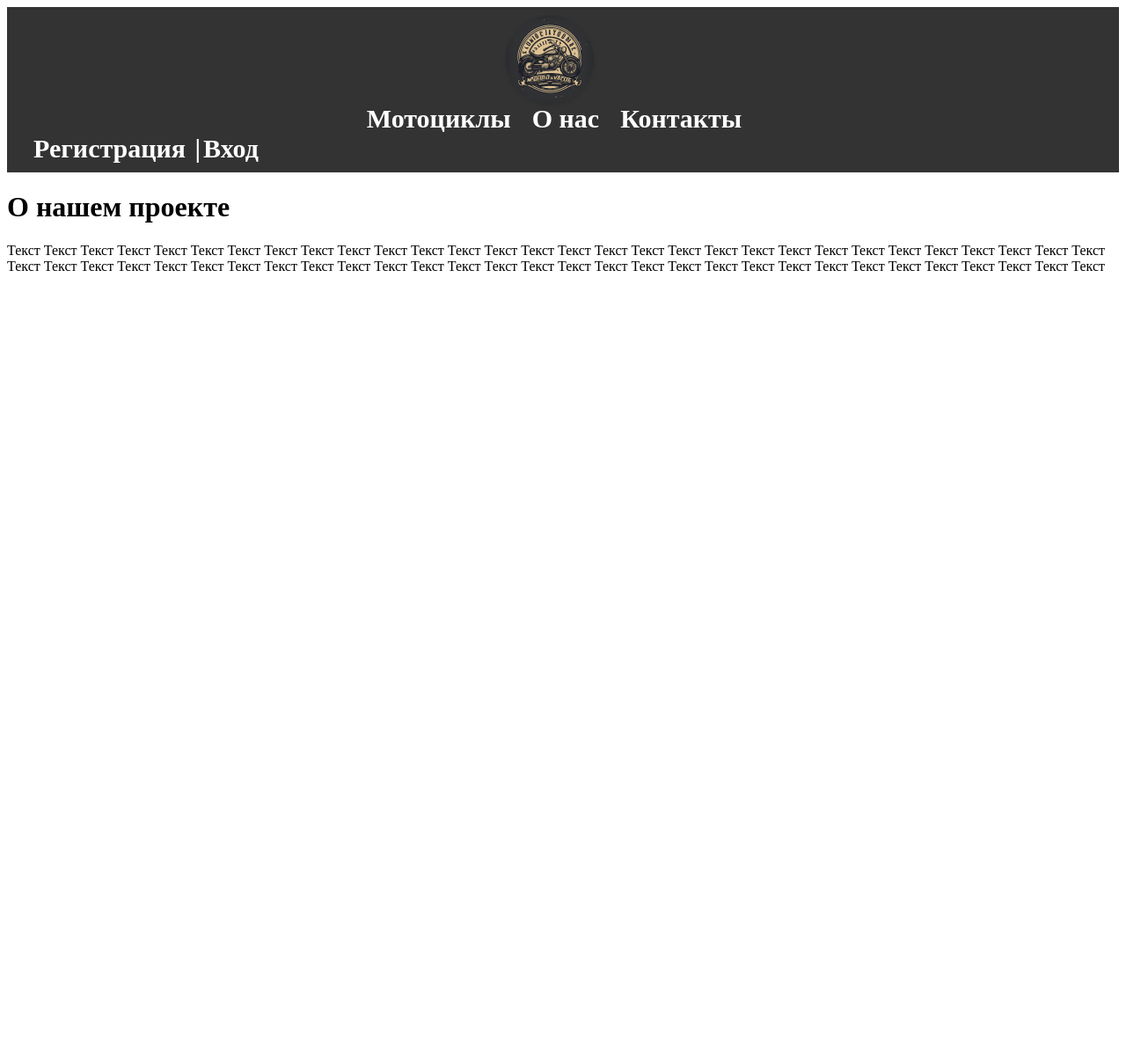
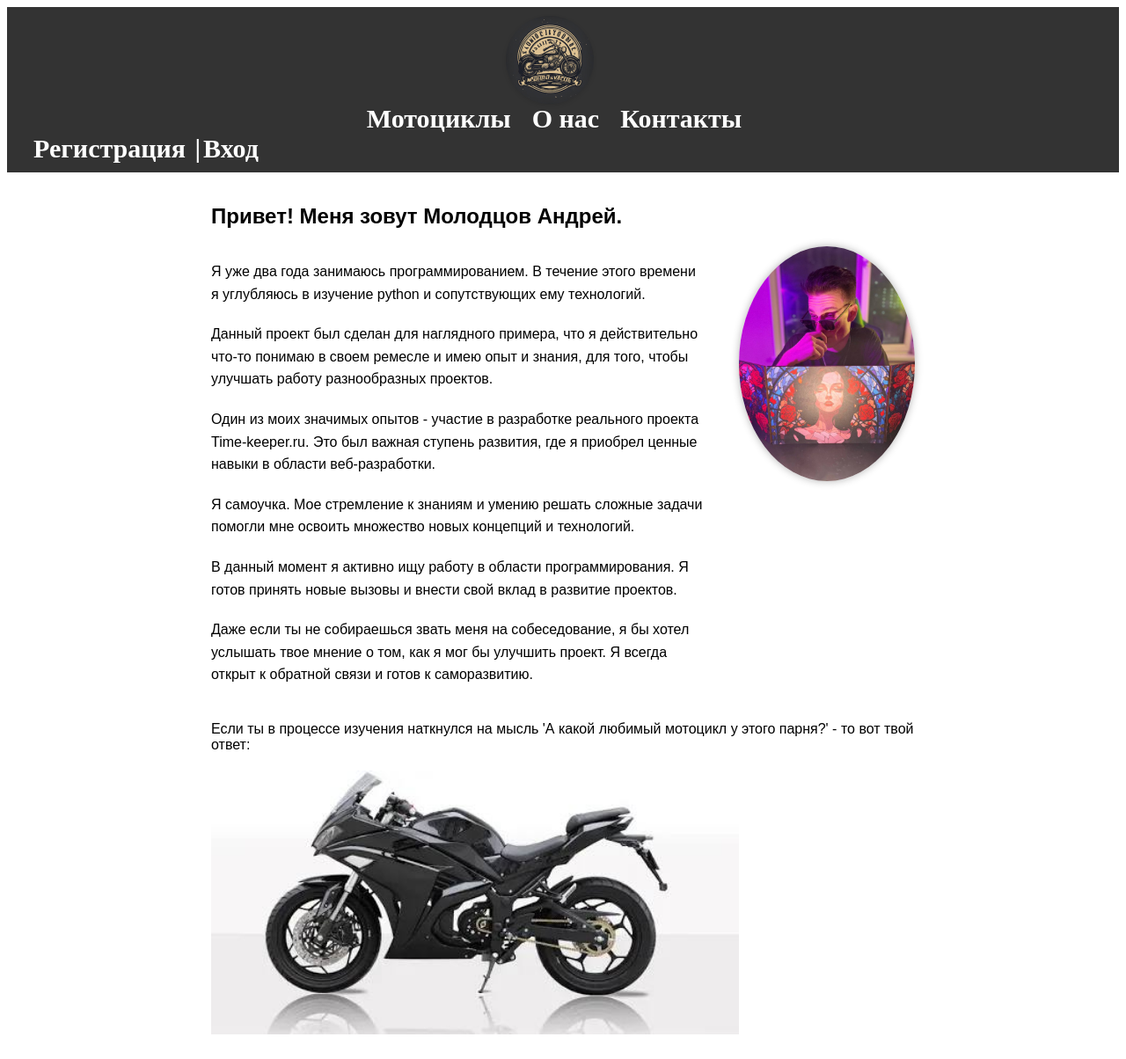
Before and after one commit to Pony3n/Moto_sale, a Django app: page /about/ in a window 1280 px wide. Shown: the whole page at 88% size. Before the commit the page ends 308 px from the top, so only its background shows below. Run offline with Django 5.2, Linux system fonts and the light colour scheme.

```diff
--- /dev/null
+++ b/moto_seller/motorcycles/static/motorcycles/css/about_page_styles.css
@@ -0,0 +1,51 @@
+.about-container {
+    max-width: 800px;
+    margin: 0 auto;
+    padding: 20px;
+    font-family: Arial, sans-serif;
+}
+
+.about-header {
+    font-size: 24px;
+    margin-bottom: 20px;
+}
+
+.about-text {
+    font-size: 16px;
+    line-height: 1.6;
+    margin-bottom: 20px;
+}
+
+.content-wrapper {
+    display: flex;
+    justify-content: space-between;
+    align-items: flex-start;
+    margin-bottom: 20px; /* Отступ снизу блока */
+}
+
+.main-content {
+    flex: 1;
+    margin-right: 20px; /* Примерный отступ между блоками */
+}
+
+.portrait {
+    width: 200px; /* Примерная ширина портрета */
+}
+
+.additional-content {
+    margin-top: 20px; /* Примерный отступ между основным контентом и дополнительным */
+}
+
+.about-portrait {
+    float: right;
+    margin-left: 20px;
+    border-radius: 50%;
+    box-shadow: 0 0 10px rgba(0, 0, 0, 0.3);
+}
+
+.about-motorcycle {
+    display: flex;
+    margin-top: 20px;
+    max-width: 600px;
+    width: 100%;
+}
--- /dev/null
+++ b/moto_seller/motorcycles/static/motorcycles/css/contact_page_styles.css
@@ -0,0 +1,20 @@
+.contact-container {
+    max-width: 800px;
+    margin: 0 auto;
+    padding: 20px;
+    font-family: Arial, sans-serif;
+}
+
+.contact-header {
+    font-size: 24px;
+    margin-bottom: 20px;
+}
+
+.contact-info {
+    font-size: 16px;
+    line-height: 1.6;
+}
+
+.contact-info strong {
+    font-weight: bold;
+}
--- a/moto_seller/motorcycles/templates/motorcycles/about.html
+++ b/moto_seller/motorcycles/templates/motorcycles/about.html
@@ -1,9 +1,30 @@
 {% extends 'motorcycles/base.html' %}
+{% load static %}
+{% block content %}
+<div class="about-container">
+    <h1 class="about-header">Привет! Меня зовут Молодцов Андрей.</h1>
 
-{% block content %}
-<h1>О нашем проекте</h1>
-<p>Текст Текст Текст Текст Текст Текст Текст Текст Текст Текст Текст Текст Текст Текст Текст
-Текст Текст Текст Текст Текст Текст Текст Текст Текст Текст Текст Текст Текст Текст Текст
-Текст Текст Текст Текст Текст Текст Текст Текст Текст Текст Текст Текст Текст Текст Текст Текст
-Текст Текст Текст Текст Текст Текст Текст Текст Текст Текст Текст Текст Текст Текст </p>
+    <div class="content-wrapper">
+        <div class="main-content">
+            <p class="about-text">Я уже два года занимаюсь программированием. В течение этого времени я углубляюсь в изучение python и сопутствующих ему технологий.</p>
+
+            <p class="about-text">Данный проект был сделан для наглядного примера, что я действительно что-то понимаю в своем ремесле и имею опыт и знания, для того, чтобы улучшать работу разнообразных проектов.</p>
+
+            <p class="about-text">Один из моих значимых опытов - участие в разработке реального проекта Time-keeper.ru. Это был важная ступень развития, где я приобрел ценные навыки в области веб-разработки.</p>
+
+            <p class="about-text">Я самоучка. Мое стремление к знаниям и умению решать сложные задачи помогли мне освоить множество новых концепций и технологий.</p>
+
+            <p class="about-text">В данный момент я активно ищу работу в области программирования. Я готов принять новые вызовы и внести свой вклад в развитие проектов.</p>
+
+            <p class="about-text">Даже если ты не собираешься звать меня на собеседование, я бы хотел услышать твое мнение о том, как я мог бы улучшить проект. Я всегда открыт к обратной связи и готов к саморазвитию.</p>
+        </div>
+
+        <img src="{% static 'motorcycles/images/portrait.jpeg' %}" alt="Портрет" class="about-portrait portrait">
+    </div>
+
+    <div class="additional-content">
+        <p>Если ты в процессе изучения наткнулся на мысль 'А какой любимый мотоцикл у этого парня?' - то вот твой ответ:</p>
+        <img src="{% static 'motorcycles/images/R3.jpeg' %}" alt="Мотоцикл" class="about-motorcycle">
+    </div>
+</div>
 {% endblock %}
--- a/moto_seller/motorcycles/templates/motorcycles/base.html
+++ b/moto_seller/motorcycles/templates/motorcycles/base.html
@@ -8,6 +8,8 @@
     <link rel="stylesheet" type="text/css" href="{% static 'moto_cart/css/moto_cart_styles.css' %}">
     <link rel="stylesheet" type="text/css" href="{% static 'moto_user/css/create_motorcycle_styles.css' %}">
     <link rel="stylesheet" type="text/css" href="{% static 'moto_user/css/update_motorcycle_styles.css' %}">
+    <link rel="stylesheet" type="text/css" href="{% static 'motorcycles/css/about_page_styles.css' %}">
+    <link rel="stylesheet" type="text/css" href="{% static 'motorcycles/css/contact_page_styles.css' %}">
     <title>Moto seller</title>
 </head>
 <body>
--- a/moto_seller/motorcycles/views.py
+++ b/moto_seller/motorcycles/views.py
@@ -1,6 +1,8 @@
+from django.http import HttpResponseRedirect
 from django.shortcuts import render, redirect, get_object_or_404
 from django.views import View
 from django.core.paginator import Paginator, EmptyPage, PageNotAnInteger
+from django.urls import reverse
 
 from moto_cart.models import CartItem, Cart
 from .models import Motorcycle
@@ -106,12 +108,16 @@ class MotorcycleDetailView(View):
     """
     Отображает детальную страницу мотоцикла.
     Так же на странице есть возможность добавлять мотоциклы в корзину.
-    В случае ее отсутствия создает новую.
+    В случае отсутствия корзины создает новую.
     """
     template_name = "motorcycles/motorcycle_detail.html"
 
     def get(self, request, *args, **kwargs):
-        moto = Motorcycle.objects.get(pk=self.kwargs['pk'])
+        try:
+            moto = Motorcycle.objects.get(pk=self.kwargs['pk'])
+        except Motorcycle.DoesNotExist:
+            return HttpResponseRedirect(reverse('motorcycles:show_main'))
+
         form = MotoAddToCartForm(initial={'motorcycle': moto.id})
         auth_message = "Чтобы добавить товар в корзину, пожалуйста, войдите или зарегистрируйтесь."
 
```
Also changed, not shown: moto_seller/moto_user/views.py (+8 -2 lines), moto_seller/motorcycles/templates/motorcycles/contact.html (+12 -4 lines), moto_seller/requirements.txt (added, +10 -0 lines), moto_seller/README.md (added), moto_seller/motorcycles/static/motorcycles/images/R3.jpeg (added), moto_seller/motorcycles/static/motorcycles/images/portrait.jpeg (added).
